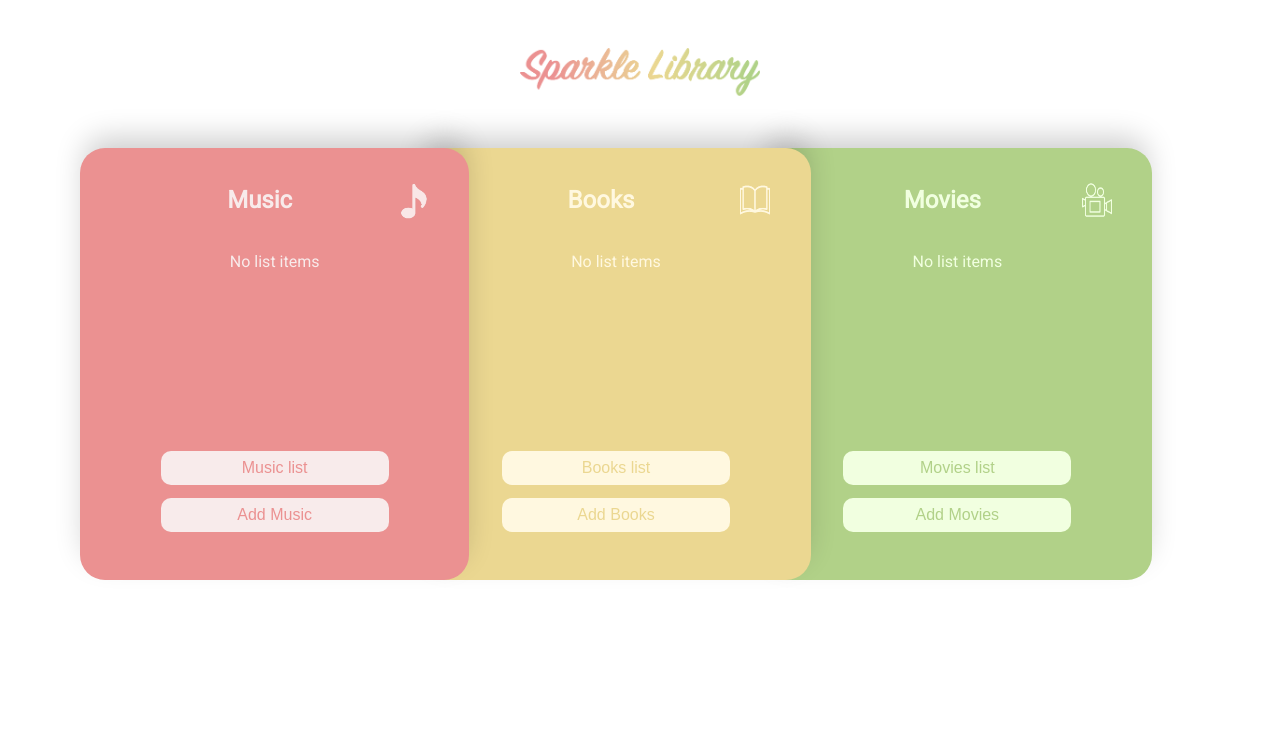
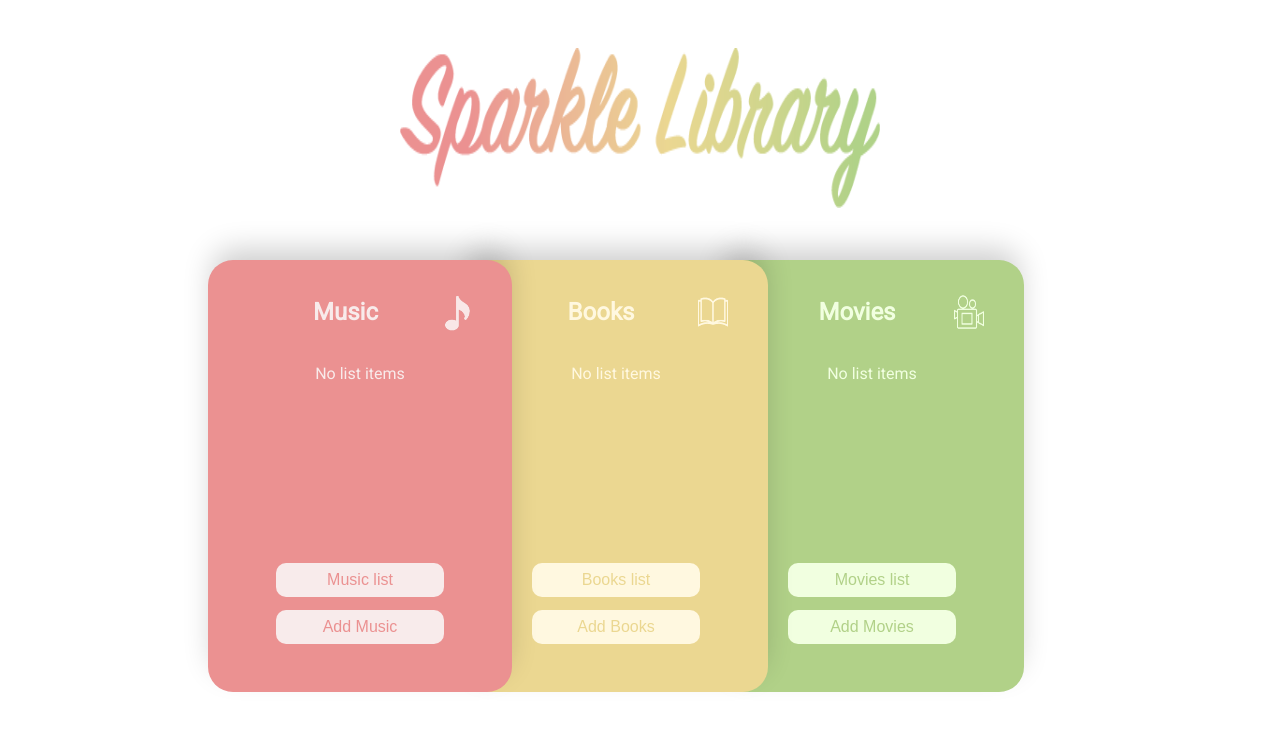
Before and after one commit to neda-jahadi/Sparkles, a React (Create React App) app: page / in a window 1280 px wide. Shown: the top 730 px of the page. Built offline with nearby package versions, Linux system fonts and the light colour scheme.

Commit message:
commit be4 merge

```diff
--- a/src/App.css
+++ b/src/App.css
@@ -5,7 +5,8 @@
 	width:100vw;
 }
 .logoBig {
-	width:15em;
+	width:30em;
+	height:10em;
 	margin: 3em;
 }
 .start-card-wrapper{
@@ -64,3 +65,12 @@
 
 	}
 }
+@media only screen and (min-width: 1200px){
+	.start-card-wrapper{
+		position: relative;
+		display:grid;
+		width:60%;
+		grid-template-columns: repeat(3,1fr);
+		margin:0 auto;
+	}
+}
--- a/src/App.js
+++ b/src/App.js
@@ -8,7 +8,7 @@ import { useSelector } from 'react-redux';
 
 function App() {
 	const [currentScreen, setCurrentScreen] = useState('welcomeScreen');
-	let content= null;
+	let content = null;
 	switch(currentScreen){
 		case 'listScreen':
 			content = (
--- a/src/components/StartCard.jsx
+++ b/src/components/StartCard.jsx
@@ -6,14 +6,12 @@ import Books from '../assets/good.png'
 import { useSelector } from 'react-redux';
 
 const StartCard = ({changeScreen, genre}) => {
-	// const [title, setTitle] = useState('');
-	// const [icon, setIcon] = useState(null);
+
 	const list = useSelector(state => state.list)
 	let title = '';
 	let icon = null;
 	let color = null;
 	let lista = null;
-	console.log(genre)
 	switch(genre){
 		case 'Music':
 			title = 'Music';
@@ -42,8 +40,8 @@ const StartCard = ({changeScreen, genre}) => {
 	}
 	else{
 		let fiveLatestItems = list.slice(Math.max(list.length - 5, 0))
-		lista = fiveLatestItems.map(item => (
-		<p key={item.title} className={`list-item text-${color}`}>{item.title} - {item.creator}</p>
+		lista = fiveLatestItems.map((item,index) => (
+		<p key={item.title+index} className={`list-item text-${color}`}>{item.title} - {item.creator}</p>
 		))
 	}
 
```
